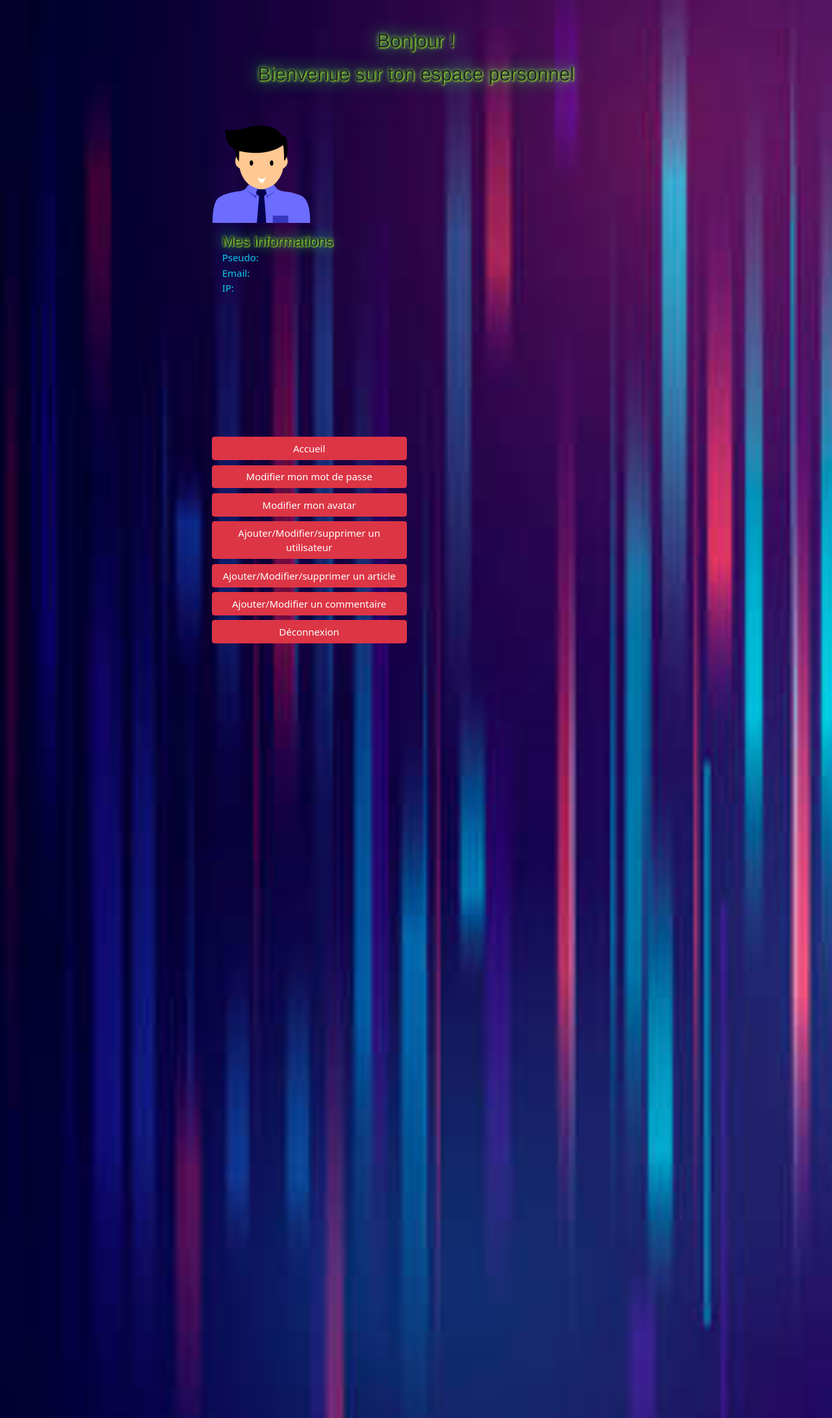
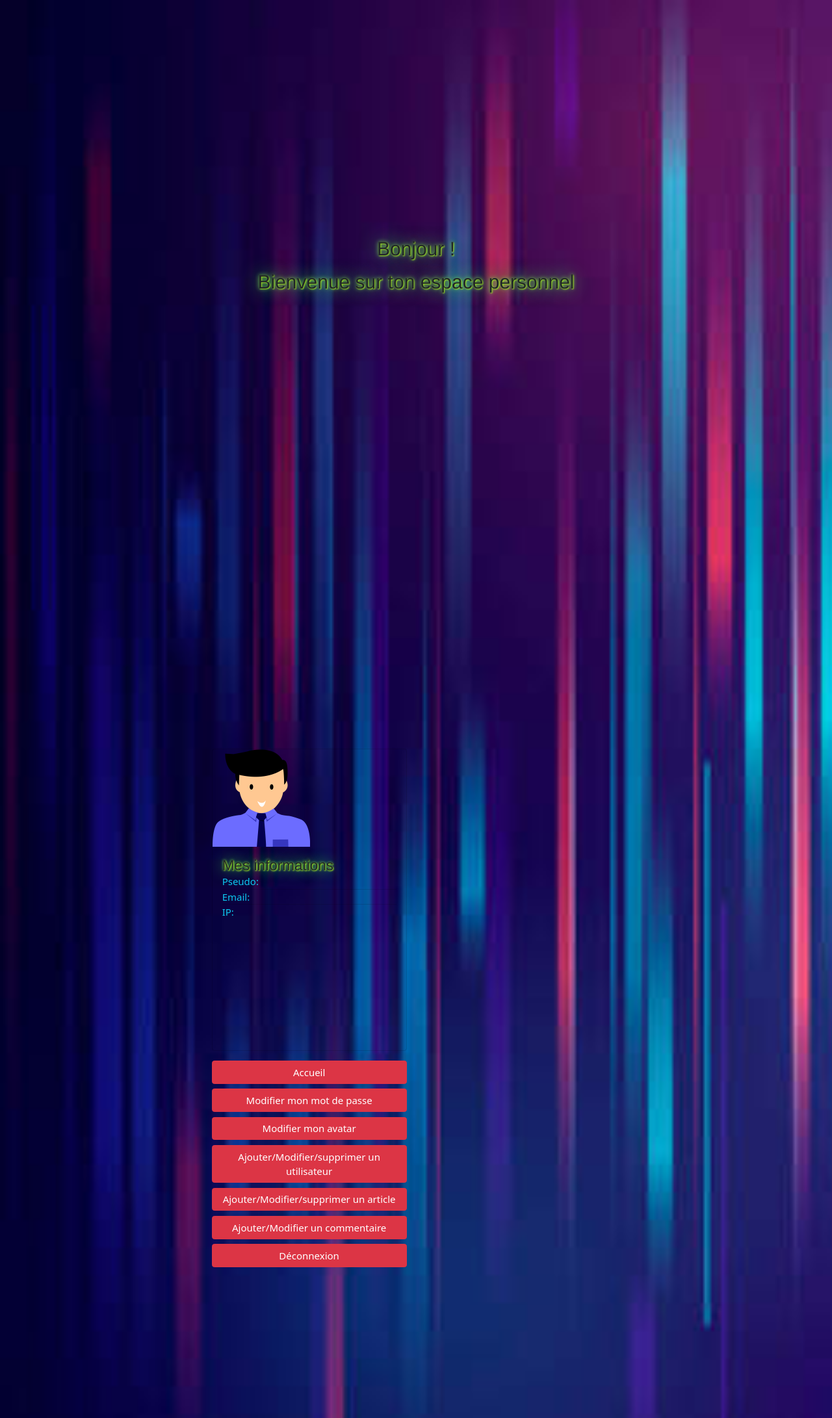
Before and after one commit to cedricgallet/BypassMe, a PHP site: page /controllers/landing-ctrl.php in a window 1280 px wide. Shown: the part 95-2277 px from the top of the page at 65% size. Run offline with PHP 8.4, Linux system fonts and the light colour scheme; the visitor is signed in with stand-in values (Sample User, id 1).

Commit message:
updateok

```diff
--- a/views/user/landing.php
+++ b/views/user/landing.php
@@ -22,7 +22,7 @@
                 </div>
             </div>
 
-            <div class="col-12 col-lg-6 mt-3 h-100">
+            <div class="col-12 col-lg-6 mt-3">
                 <div class="card bg-transparent" style="width: 20rem; height:31rem;">
                     <!-- +++++++++++++++++++++Affichage avatar+++++++++++++++++++++++++ -->
                     <div id= "avatar">
```
